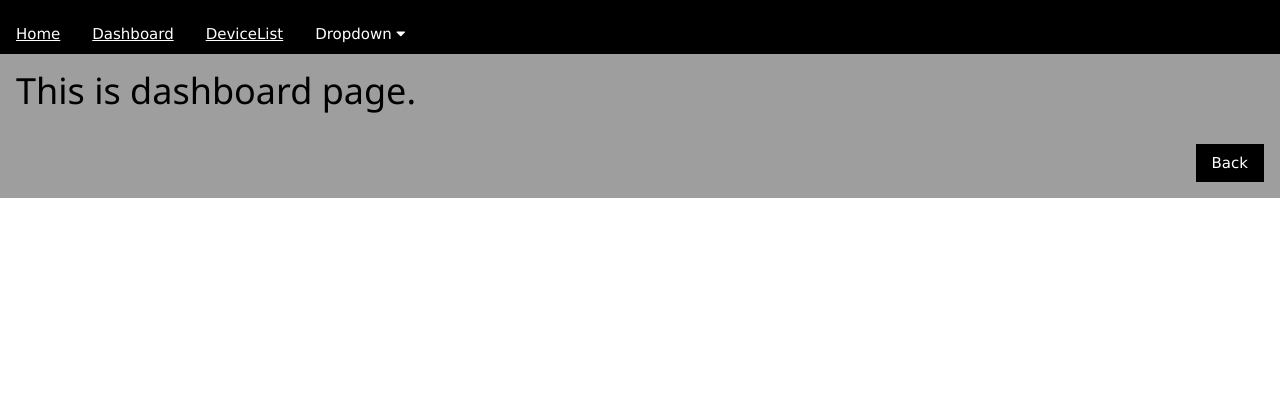
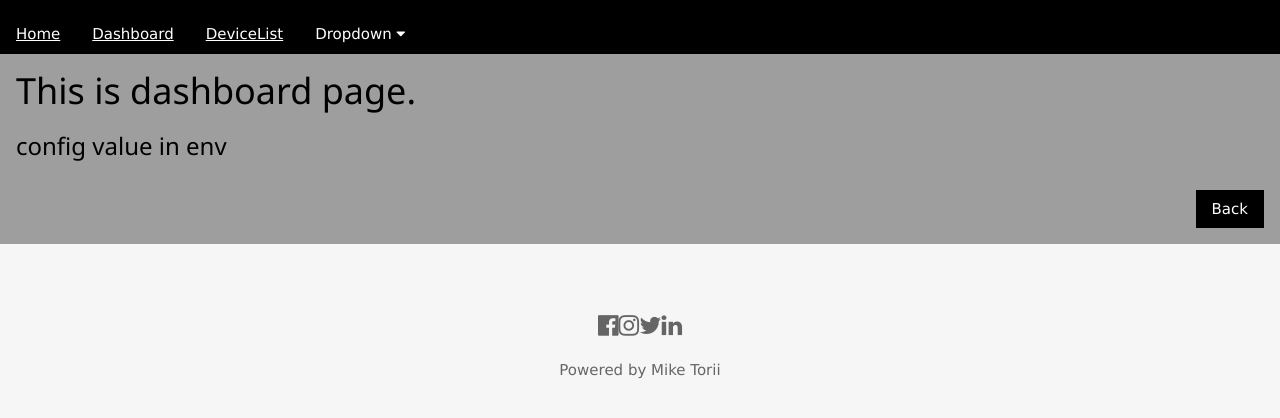
Before and after one commit to miketorii/ReactApps, a Next.js app in the folder appnextvm/: page /dashboard in a window 1280 px wide. Shown: the top 418 px of the page. Built offline with nearby package versions, Linux system fonts and the light colour scheme.

Commit message:
add footer component

```diff
--- /dev/null
+++ b/appnextvm/app/_components/Footer.tsx
@@ -0,0 +1,15 @@
+const Footer = () => {
+      return (
+      <div>
+      <footer className="w3-container w3-padding-64 w3-center w3-opacity w3-light-grey w3-xlarge">
+        <i className="fa fa-facebook-official w3-hover-opacity"></i>
+	<i className="fa fa-instagram w3-hover-opacity"></i>
+	<i className="fa fa-twitter w3-hover-opacity"></i>
+	<i className="fa fa-linkedin w3-hover-opacity"></i>
+	<p className="w3-medium">Powered by Mike Torii</p>
+     </footer>
+     </div>
+      );
+}
+
+export default Footer;
--- a/appnextvm/app/dashboard/page.tsx
+++ b/appnextvm/app/dashboard/page.tsx
@@ -4,6 +4,8 @@ export default function Page(){
        return (
         <div className="w3-container w3-gray">
        	      <h1>This is dashboard page.</h1>
+	      <h3>{process.env.TEST}</h3>
+      	      <h3>{process.env.GKEY}</h3>
 	      <Link href="/">
 	      	    <button className="w3-button w3-black w3-section w3-right">Back</button>
 	      </Link>
@@ -11,3 +13,7 @@ export default function Page(){
 
 	      );
 };
+
+/*
+
+*/
--- a/appnextvm/app/layout.tsx
+++ b/appnextvm/app/layout.tsx
@@ -1,4 +1,6 @@
 import { NavLinks } from './ui/nav-links';
+
+import Footer from './_components/Footer';
 
 export default function RootLayout({
   children,
@@ -14,6 +16,7 @@ export default function RootLayout({
       <body>
 	<NavLinks />
         <main>{children}</main>
+	<Footer />
       </body>
     </html>
   );
--- a/appnextvm/package.json
+++ b/appnextvm/package.json
@@ -9,6 +9,7 @@
     "lint": "next lint"
   },
   "dependencies": {
+    "@next/third-parties": "^14.2.13",
     "@types/styled-components": "^5.1.34",
     "mkdirp": "^3.0.1",
     "next": "14.2.9",
```
Also changed, not shown: 1 other file (tests, documents, lock files or other folders).
